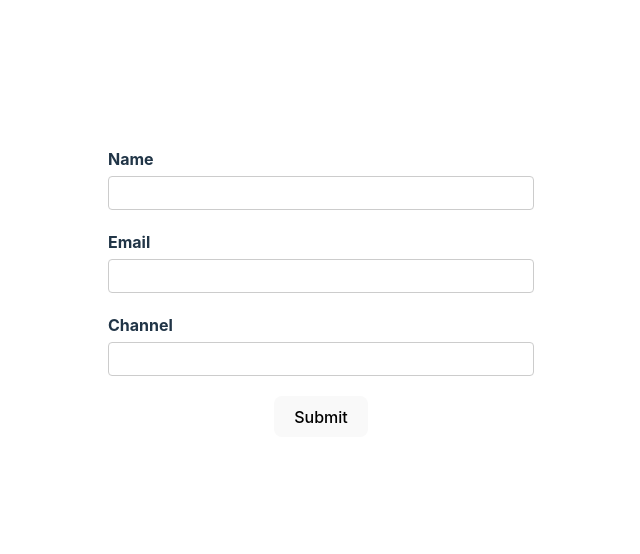
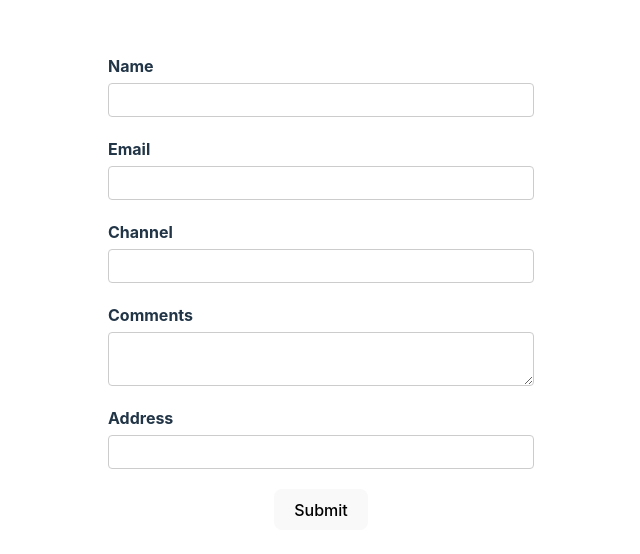
Before and after one commit to maormenashe/vite-react-formik, a React (Vite) app: page / in a window 1280 px wide. Shown: the part 108-662 px from the top of the page, without its empty margins (319-959 px from the left). Built offline with nearby package versions, Linux system fonts and the light colour scheme.

Commit message:
use 'as' prop and children render

```diff
--- a/src/components/YoutubeFormFormik.tsx
+++ b/src/components/YoutubeFormFormik.tsx
@@ -1,4 +1,11 @@
-import { FormikHelpers, Formik, Form, Field, ErrorMessage } from "formik";
+import {
+  FormikHelpers,
+  Formik,
+  Form,
+  Field,
+  ErrorMessage,
+  FieldProps,
+} from "formik";
 import * as Yup from "yup";
 import * as React from "react";
 
@@ -8,12 +15,16 @@
   name: string;
   email: string;
   channel: string;
+  comments: string;
+  address: string;
 };
 
 const initialValues: YoutubeForm = {
   name: "",
   email: "",
   channel: "",
+  comments: "",
+  address: "",
 };
 
 const onSubmit = (
@@ -55,6 +66,29 @@
           <ErrorMessage name="channel" />
         </div>
 
+        <div className="form-control">
+          <label htmlFor="comments">Comments</label>
+          <Field as="textarea" id="comments" name="comments" />
+          <ErrorMessage name="comments" />
+        </div>
+
+        <div className="form-control">
+          <label htmlFor="address">Address</label>
+          <Field name="address">
+            {(props: FieldProps) => {
+              const { field, meta } = props;
+              console.log("Render Props", props);
+              return (
+                <div>
+                  <input type="text" id="address" {...field} />
+                  {meta.touched && meta.error && <div>{meta.error}</div>}
+                </div>
+              );
+            }}
+          </Field>
+          <ErrorMessage name="address" />
+        </div>
+
         <button type="submit">Submit</button>
       </Form>
     </Formik>
```
